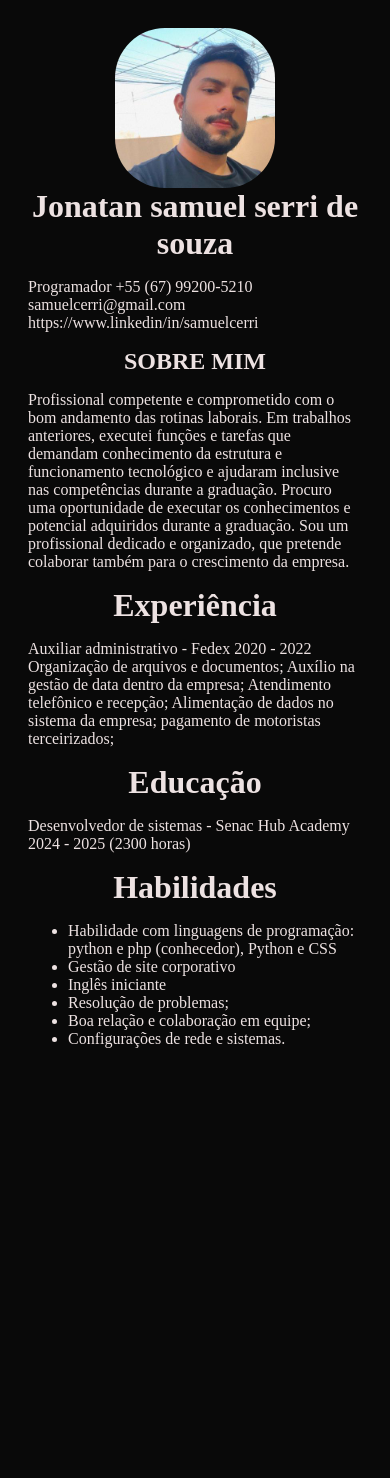
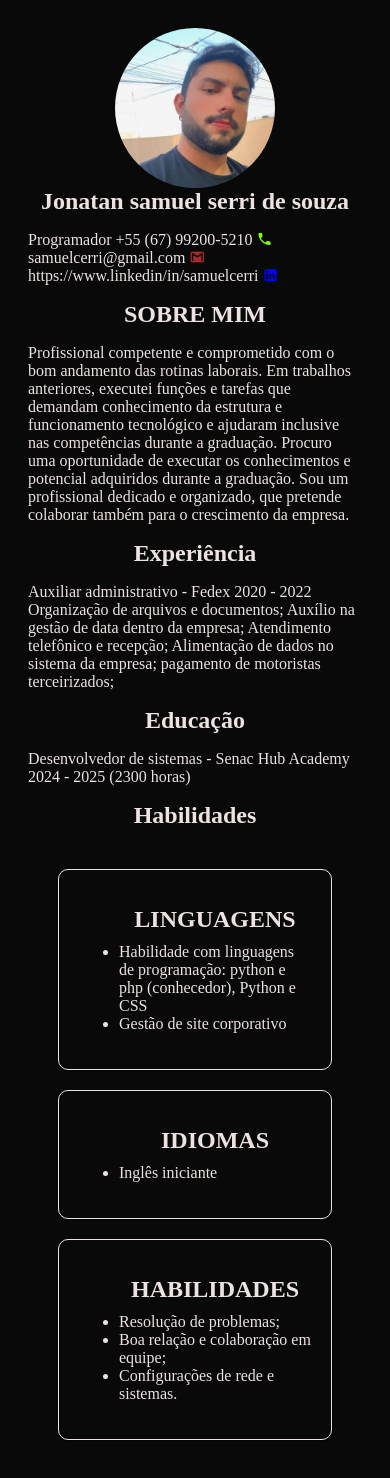
Before and after one commit to samuelserri/html, a plain HTML site: page css/sobremim/index.html in a window 390 px wide. Before the commit the page ends 1092 px from the top, so only its background shows below. Drawn offline with Linux system fonts and the light colour scheme.

Commit message:
responsividade web e mobile

```diff
--- a/css/sobremim/index.html
+++ b/css/sobremim/index.html
@@ -6,6 +6,9 @@
     <title>PAGINA - PESSOAL</title>
     <link rel="stylesheet" href="../sobremim/style.css">
     <link rel="import" href="component.html">
+    <link rel="stylesheet" href="https://cdn.jsdelivr.net/npm/@mdi/font@7.4.47/css/materialdesignicons.min.css">
+    <link rel="stylesheet" href="https://cdn.jsdelivr.net/npm/@mdi/font@7.4.47/css/materialdesignicons.min.css">
+    <link rel="stylesheet" href="https://cdn.jsdelivr.net/npm/@mdi/font@7.4.47/css/materialdesignicons.min.css">
 
 </head>
 
@@ -18,9 +21,11 @@
 <p>Programador
 
     +55 (67) 99200-5210
+    <span class="mdi mdi-phone"></span>
 
-    samuelcerri@gmail.com
-    https://www.linkedin/in/samuelcerri</p>
+    samuelcerri@gmail.com <span class="mdi mdi-gmail"></span>
+    https://www.linkedin/in/samuelcerri <span class="mdi mdi-linkedin"></span></p>
+
 
 <h2>
     SOBRE MIM
@@ -56,21 +61,34 @@ Procuro uma oportunidade de executar os conhecimentos e potencial adquiridos dur
 
 <h1>Habilidades</h1>
 
+<div class="cardcontainer">
+    <div class="card">
         <ul>
+            <h2>LINGUAGENS</h2>
             <li>Habilidade com linguagens de programação: python e php (conhecedor), Python e CSS </li>
             <li>Gestão de site corporativo
-    </li>
+        </ul>
+    </div>
+    <div class="card">
+        <ul>
+            <h2>IDIOMAS</h2>
             <li>Inglês iniciante
-    </li>
+
+        </ul>
+    </div>
+
+    <div class="card">
+        <ul>
+            <h2>HABILIDADES</h2>
             <li>Resolução de problemas;
-    </li>
+
             <li>Boa relação e colaboração em equipe;
-    </li>
+
             <li>Configurações de rede e sistemas.
-    </li>
+        </ul>
+</div>
 
 
-</ul>
 
 
 
--- a/css/sobremim/style.css
+++ b/css/sobremim/style.css
@@ -2,18 +2,11 @@ figure {
         max-width: 160px;
         max-height: 160px;
         margin: 0 auto;
-
-
     }
 
-
-
-
-
     figure img {
-    border-radius: 50px;
+        border-radius: 50%;
         width: 100%;
-
     }
 
     body {
@@ -23,34 +16,71 @@ body {
         padding: 20px;
     }
 
-
     main {
         width: 60vw;
+        margin: 0 auto;
     }
+
     h2 {
         text-align: center;
         margin: 0 0 10px 0;
     }
 
-main {
-        width: 60vw;
-        margin: 0 auto;
-}
     section {
         padding: 20px 0;
+    }
 
-}
     h1 {
-
         text-align: center;
         margin: 0 0 10px 0;
+    }
 
+    .cardcontainer {
+        display: flex;
+        justify-content: space-between;
+        flex-wrap: wrap;
+        padding: 20px;
+    }
+
+    .card {
+        border: 1px solid;
+        border-radius: 10px;
+        box-shadow: 1px 1px 1px rgba(0, 0, 0, 0.5);
+        margin: 10px;
+        padding: 20px;
+        flex: 1 1 calc(30% - 20px); /* Três cartões lado a lado */
+    }
+
+    /* Estilos responsivos */
+    @media (max-width: 768px) {
+        main {
+            width: 90vw; /* Aumenta a largura em telas menores */
+        }
+
+        .card {
+            flex: 1 1 calc(45% - 20px); /* Dois cartões lado a lado */
+        }
+    }
+
+    @media (max-width: 480px) {
+        .card {
+            flex: 1 1 100%; /* Um cartão por linha em telas muito pequenas */
+        }
+
+        h1, h2 {
+            font-size: 1.5em; /* Ajusta o tamanho da fonte dos cabeçalhos */
+        }
+    }
+
+    .mdi-phone{
+        color: chartreuse;
 
     }
 
+    .mdi-gmail {
+        color: brown;
+    }
 
-
-.card {
-        border: 1px solid;
-        border-radius: 8PX;
+    .mdi-linkedin {
+        color: blue;
     }
```
Lines whose indentation alone changed are shown as unchanged.
